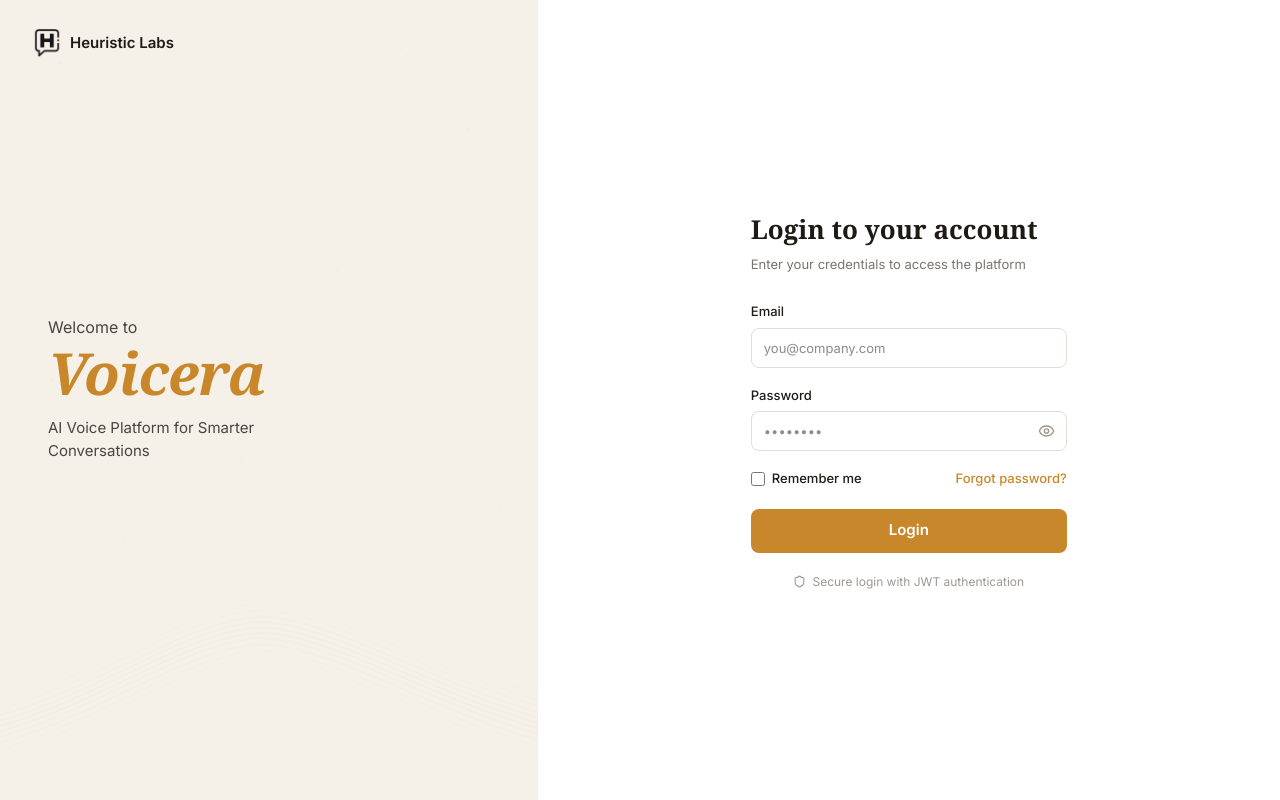
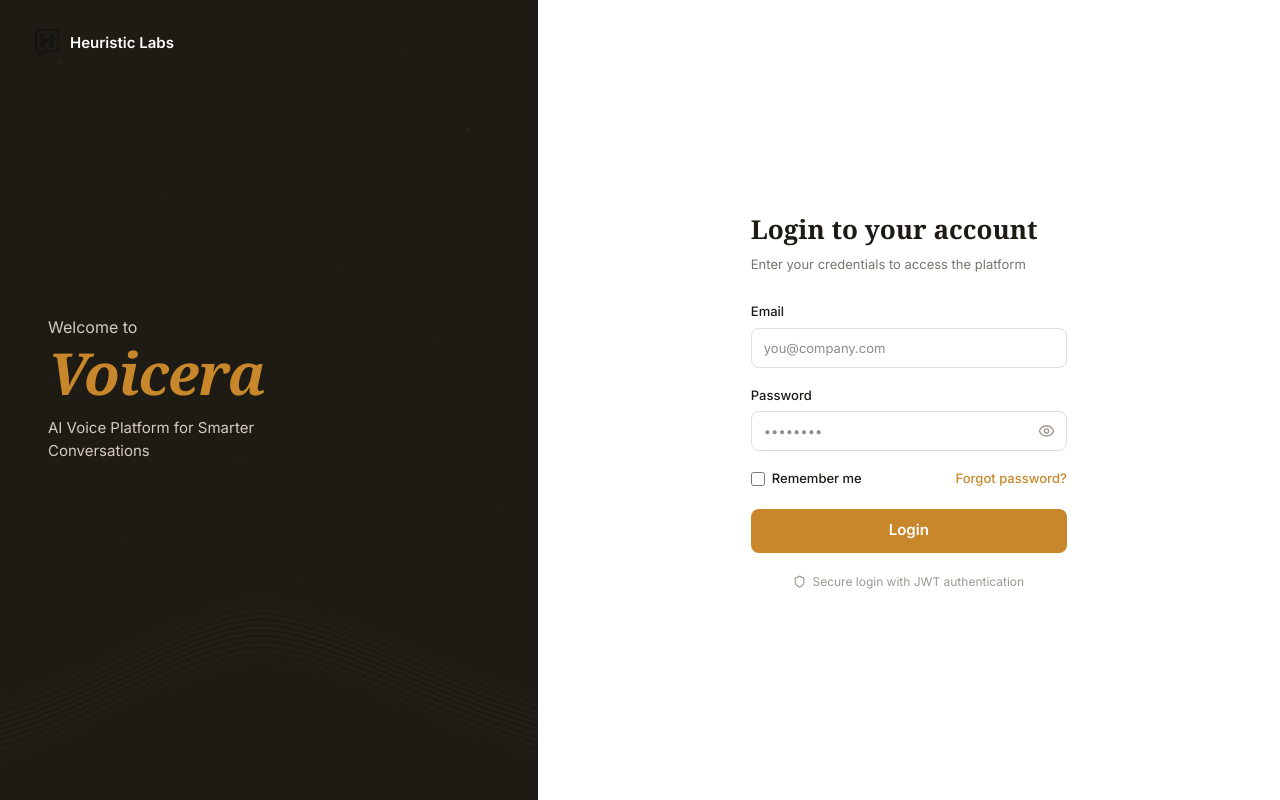
Before and after one commit to karan4533/voicera, a React (Vite) app: page /login in a window 1280 px wide. Built offline with nearby package versions, Linux system fonts and the light colour scheme; no server answers.

Commit message:
ui: increase contrast on login screen left panel

```diff
--- a/src/app/components/LoginScreen.tsx
+++ b/src/app/components/LoginScreen.tsx
@@ -36,7 +36,7 @@ export function LoginScreen() {
       {/* Left Panel */}
       <div
         className="relative flex flex-col overflow-hidden"
-        style={{ width: "42%", minWidth: 420, backgroundColor: "#F5F0E8" }}
+        style={{ width: "42%", minWidth: 420, backgroundColor: "#1E1A14" }}
       >
         {/* Logo top-left */}
         <div className="flex items-center gap-2 px-8 pt-7">
@@ -55,7 +55,7 @@ export function LoginScreen() {
               fontFamily: "Inter, sans-serif",
               fontWeight: 600,
               fontSize: 15,
-              color: "#1E1A14",
+              color: "#FFFFFF",
             }}
           >
             Heuristic Labs
@@ -69,7 +69,7 @@ export function LoginScreen() {
               fontFamily: "Inter, sans-serif",
               fontWeight: 400,
               fontSize: 16,
-              color: "#4A453E",
+              color: "#D4CBBF",
               marginBottom: 4,
             }}
           >
@@ -94,7 +94,7 @@ export function LoginScreen() {
               fontFamily: "Inter, sans-serif",
               fontWeight: 400,
               fontSize: 15,
-              color: "#4A453E",
+              color: "#D4CBBF",
               maxWidth: 210,
               lineHeight: 1.55,
               margin: 0,
```
